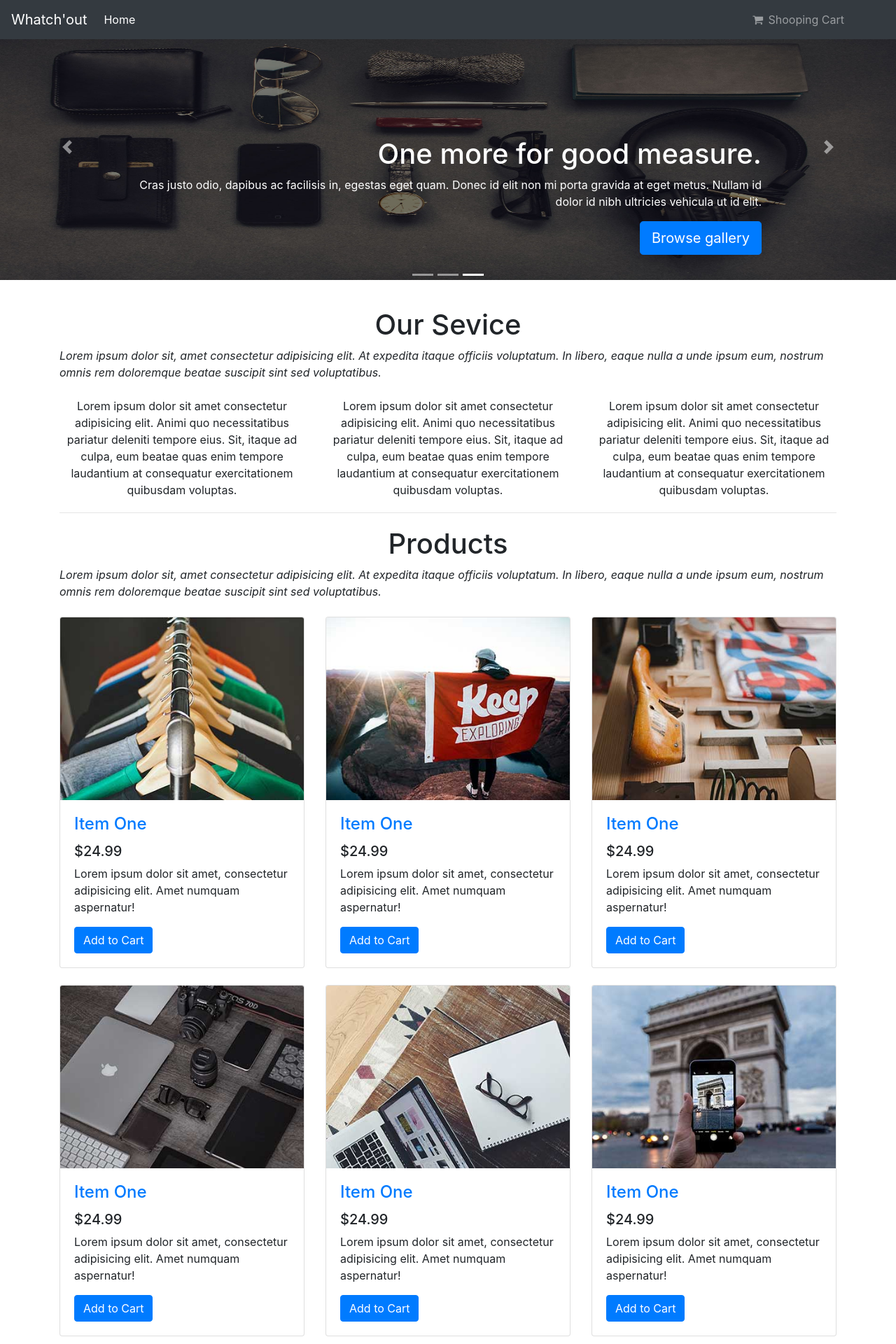
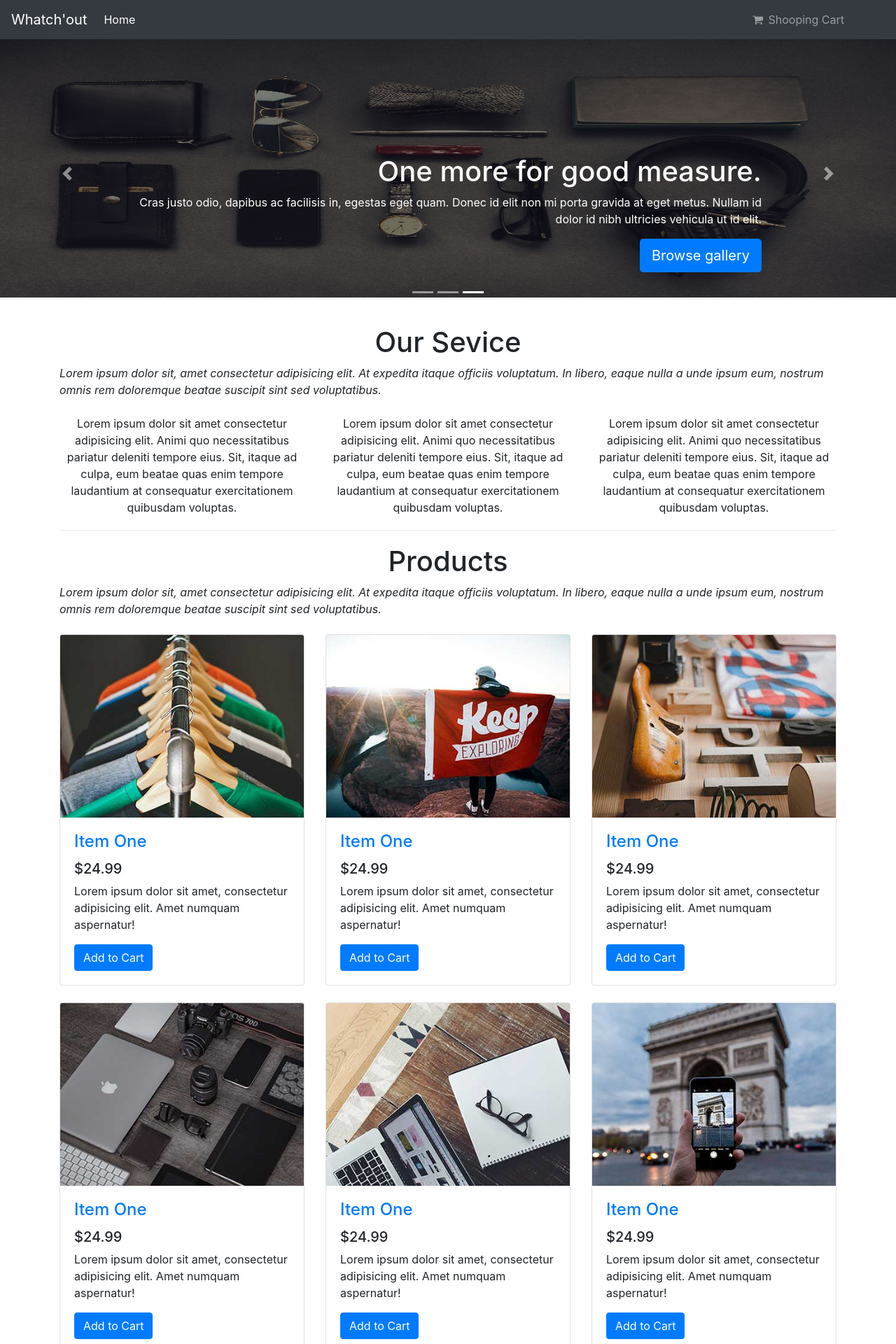
Before and after one commit to entertrans/watch-shop, a CodeIgniter app: page /proshop/ in a window 1280 px wide. Shown: the top 1920 px of the page at 70% size. Run offline with CodeIgniter, Linux system fonts and the light colour scheme; some libraries are stand-ins or nearby versions.

Commit message:
add margin-top body

```diff
--- a/application/views/checkout.php
+++ b/application/views/checkout.php
@@ -17,7 +17,10 @@
     </link>
 
     <style>
-        /* ========================= */
+        body {
+            margin-top: 50px
+        }
+
         .bd-placeholder-img {
             font-size: 1.125rem;
             text-anchor: middle;
--- a/application/views/welcome_message.php
+++ b/application/views/welcome_message.php
@@ -17,7 +17,10 @@
   </link>
 
   <style>
-    /* ========================= */
+    body {
+      margin-top: 50px
+    }
+
     .bd-placeholder-img {
       font-size: 1.125rem;
       text-anchor: middle;
```
